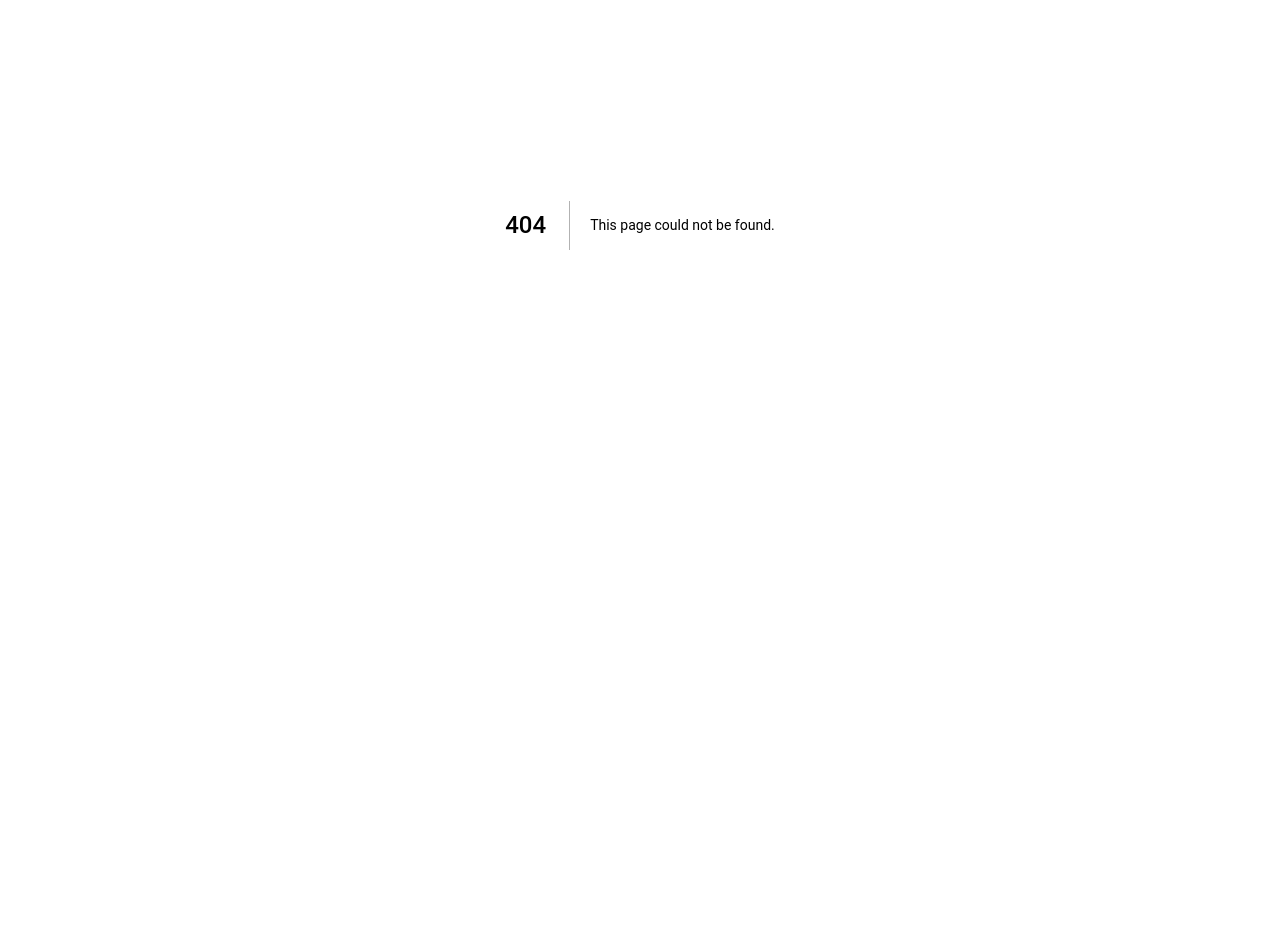
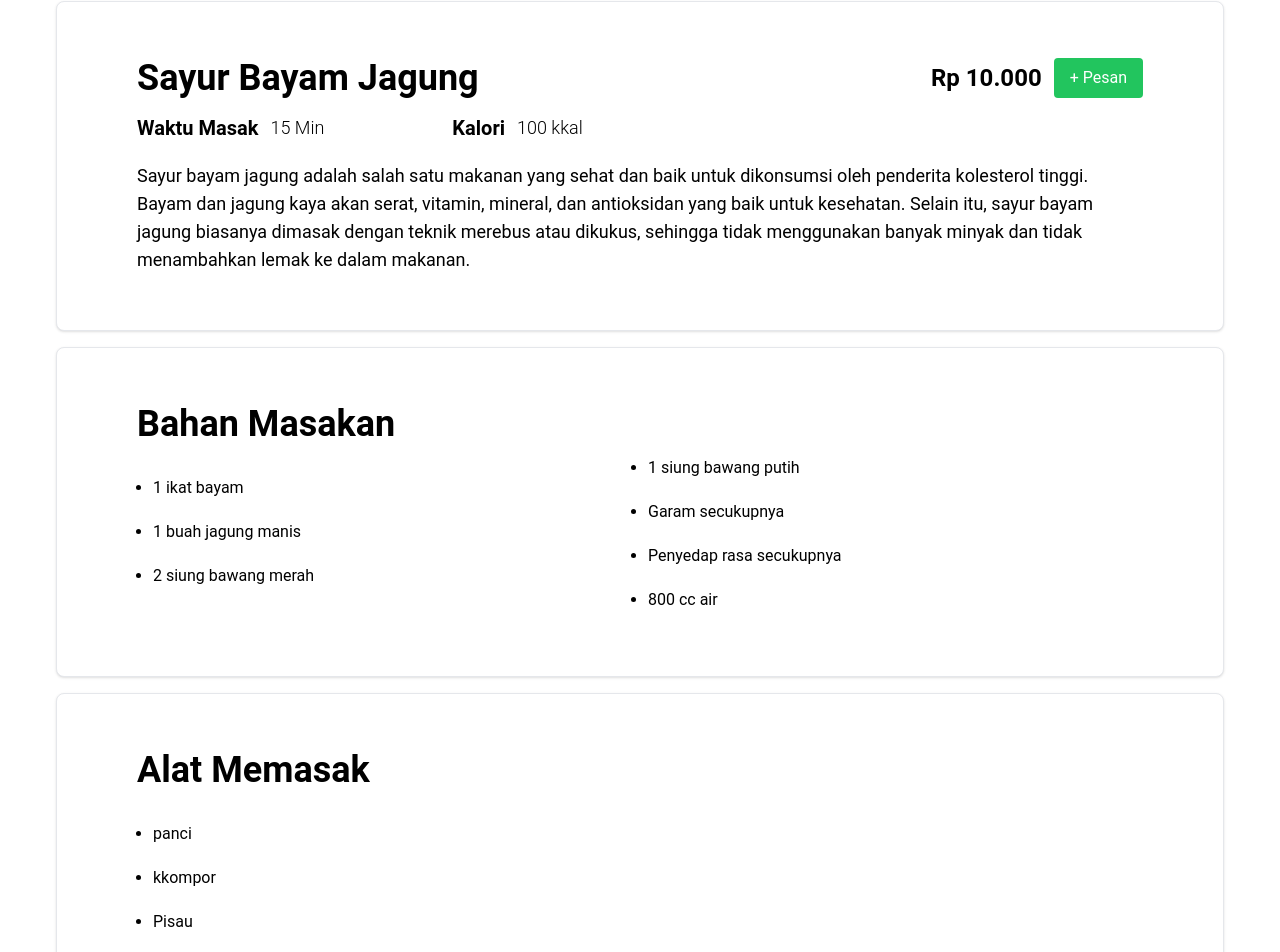
Before and after one commit to AdeSembiring8/Fourtress_PPL1, a Next.js app in the folder kitchen-health/: page /detailMakanan in a window 1280 px wide. Before the commit this address had no page. Shown: the part 175-1127 px from the top of the page. Before the commit the page ends 800 px from the top, so only its background shows below. Built offline with nearby package versions, Linux system fonts and the light colour scheme.

Commit message:
detail makanan Page

```diff
--- /dev/null
+++ b/kitchen-health/pages/detailMakanan.tsx
@@ -0,0 +1,89 @@
+import React from "react";
+
+const GridCards: React.FC = () => {
+    return (
+        <div className="justify-center items-center">
+            <div className="flex justify-center items-center">
+                <div className="max-w-8xl mt-40 mx-14">
+                    <div className="bg-white border border-gray-200 rounded-lg shadow hover:bg-gray-100 w-full my-4 p-4">
+                        <div className=" px-16 py-10 ">
+                            <div className=" mb-4 flex justify-between items-center">
+                                <h1 className="text-4xl font-bold text-left">Sayur Bayam Jagung</h1>
+                                <div className="flex items-center">
+                                    <h2 className=" text-2xl font-bold ">Rp 10.000</h2>
+                                    <button className=" bg-green-500 text-white py-2 px-4 rounded ml-3"> + Pesan </button>
+                                </div>
+                            </div>
+                            <div className="mb-5 flex justify-start ">
+                                <h3 className=" text-xl font-semibold "> Waktu Masak</h3>
+                                <h4 className=" text-lg font-light text-right ml-3"> 15 Min</h4>
+                                <h3 className=" text-xl font-semibold ml-32"> Kalori</h3>
+                                <h4 className=" text-lg font-light ml-3">100 kkal</h4>
+                            </div>
+                            <p className=" text-lg ">Sayur bayam jagung adalah salah satu makanan yang sehat dan baik untuk dikonsumsi oleh penderita kolesterol tinggi. Bayam dan jagung kaya akan serat, vitamin, mineral, dan antioksidan yang baik untuk kesehatan. Selain itu, sayur bayam jagung biasanya dimasak dengan teknik merebus atau dikukus, sehingga tidak menggunakan banyak minyak dan tidak menambahkan lemak ke dalam makanan. </p>
+                        </div>
+                    </div>
+
+                    <div className="bg-white border border-gray-200 rounded-lg shadow hover:bg-gray-100 w-full my-4 p-4">
+                        <div className=" px-16 py-10 ">
+                            <div>
+                                <h1 className="text-4xl font-bold text-left">Bahan Masakan</h1>
+                            </div>
+                            <div className="mt-3">
+                                <ul className="list-disc px-4 " style={{ columnCount: 2 }}>
+                                    <li className=" my-5">1 ikat bayam</li>
+                                    <li className=" my-5">1 buah jagung manis</li>
+                                    <li className=" my-5">2 siung bawang merah</li>
+                                    <li className=" my-5">1 siung bawang putih</li>
+                                    <li className=" my-5">Garam secukupnya</li>
+                                    <li className=" my-5">Penyedap rasa secukupnya</li>
+                                    <li className=" my-5">800 cc air</li>
+
+                                </ul>
+                            </div>
+                        </div>
+                    </div>
+
+                    <div className="bg-white border border-gray-200 rounded-lg shadow hover:bg-gray-100 w-full my-4 p-4">
+                        <div className=" px-16 py-10 ">
+                            <div>
+                                <h1 className="text-4xl font-bold text-left">Alat Memasak</h1>
+                            </div>
+                            <div className="mt-3">
+                                <ul className="list-disc px-4 " style={{ columnCount: 1 }}>
+                                    <li className=" my-5">panci</li>
+                                    <li className=" my-5">kkompor</li>
+                                    <li className=" my-5">Pisau</li>
+                                    <li className=" my-5">Talenan</li>
+                                    <li className=" my-5">Sendok Sayur</li>
+                                </ul>
+                            </div>
+                        </div>
+                    </div>
+
+                    <div className="bg-white border border-gray-200 rounded-lg shadow hover:bg-gray-100 w-full my-4 p-4">
+                        <div className=" px-16 py-10 ">
+                            <div>
+                                <h1 className="text-4xl font-bold text-left">Cara Memasak</h1>
+                            </div>
+                            <div className="mt-3">
+                                <ul className=" list-decimal px-4 " style={{ columnCount: 1 }}>
+                                    <li className=" my-5">Petik bayam dan potong jagung sesuai selera. Kemudia cuci bersih. </li>
+                                    <li className=" my-5">Panaskan panci berisi air sebanyak 800 cc. </li>
+                                    <li className=" my-5">Lalu masukkan jagung, irisan bawang putih, dan bawang merah. Tunggu hingga air mendidih.</li>
+                                    <li className=" my-5">Setelah air mendidih, masukkan daun bayam lalu beri garam dan penyedap rasa secukupnya. Tunggu hingga bayam layu dan berubah warma.</li>
+                                    <li className=" my-5">Koreksi rasa sayur. Jika sudah matang, sayur siap dihidangkan.</li>
+                                </ul>
+                            </div>
+                        </div>
+                    </div>
+                </div>
+            </div>
+            <div className="max-w-8xl my-40 mx-14">
+                <h1 className="text-2xl font-bold text-left">Resep yang mungkin kamu suka</h1>
+            </div>
+        </div>
+    );
+};
+
+export default GridCards;
```
